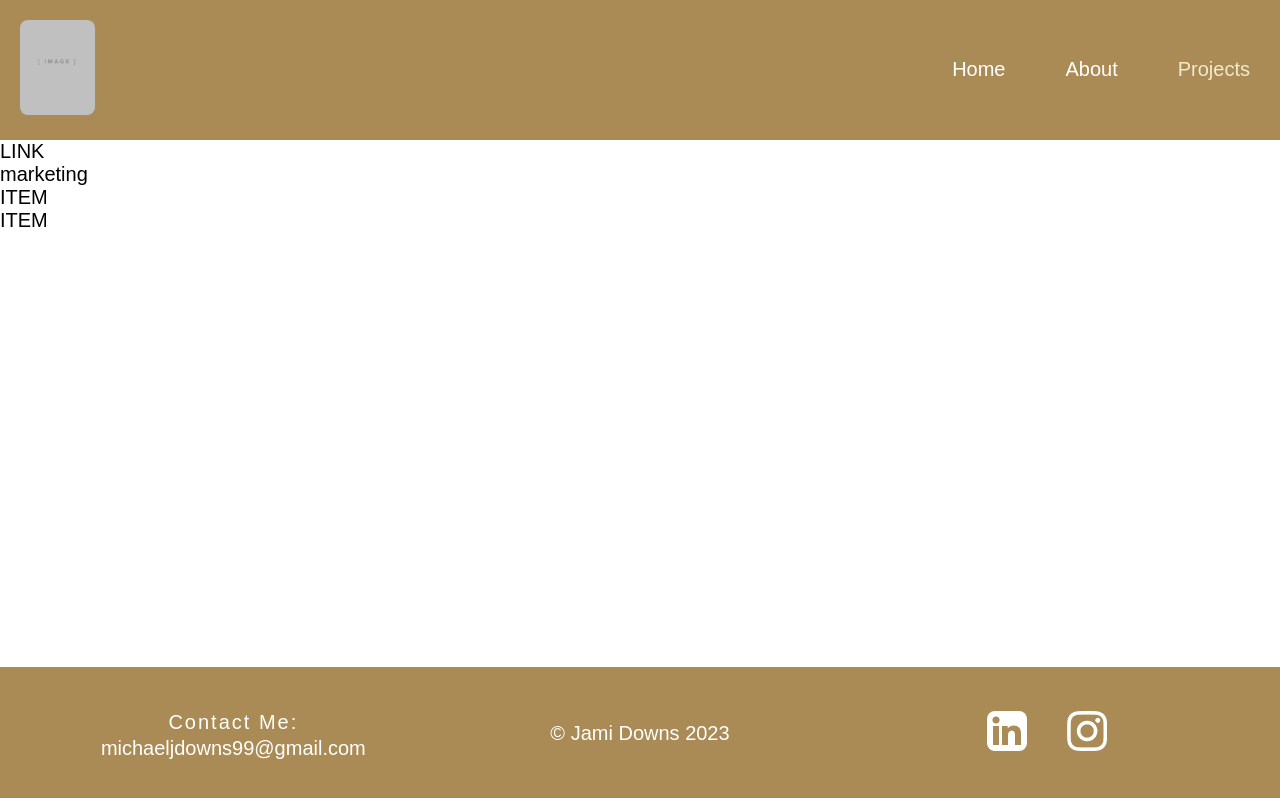
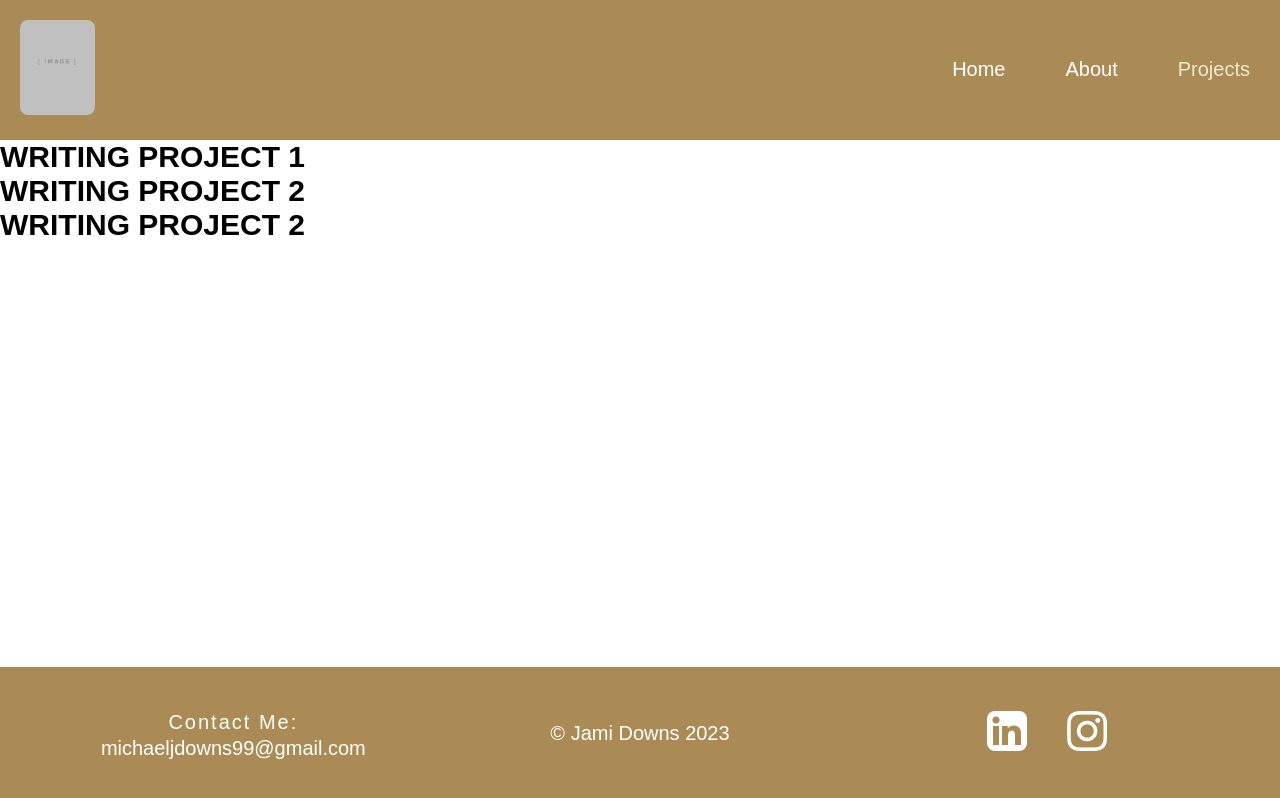
Before and after one commit to mdowns1999/jami-downs-portfolio, a React (Create React App) app: page /jami-downs-portfolio/projects/marketing in a window 1280 px wide. Built offline with nearby package versions, Linux system fonts and the light colour scheme; the HTML template or start-up script is replaced by a standard one.

Commit message:
Working on reusable Project Card

```diff
--- a/src/components/Projects/ProjectDetailPage.js
+++ b/src/components/Projects/ProjectDetailPage.js
@@ -1,5 +1,8 @@
+import { useParams } from "react-router-dom";
+
 const ProjectDetailPage = () => {
-    return <h1>PROJECT DETAIL</h1>
+    const params = useParams()
+    return <h1>PROJECT DETAIL: {params.id}</h1>
 }
 
 export default ProjectDetailPage;
--- a/src/components/Projects/ProjectList.js
+++ b/src/components/Projects/ProjectList.js
@@ -1,15 +1,33 @@
-import { Link, useParams } from 'react-router-dom';
-import classes from './ProjectList.module.css';
+import { Link, useParams } from "react-router-dom";
+import classes from "./ProjectList.module.css";
 
 const ProjectList = () => {
-    const params = useParams();
+  const params = useParams();
 
-    return <ul>
-        <li><Link to={`${"ph1"}`}>LINK</Link></li>
-        <li>{params.name}</li>
-        <li>ITEM</li>
-        <li>ITEM</li>
+  const PROJECTS = [
+    {
+      name: "writing",
+      projects: [
+        { id: "w1", name: "Writing Project 1" },
+        { id: "w2", name: "Writing Project 2" },
+        { id: "w1", name: "Writing Project 2" },
+      ],
+    },
+  ];
+
+  return (
+    <ul>
+      {PROJECTS[0].projects.map((project) => {
+        return <li>
+          <div>
+            <Link to={`${project.id}`}>
+              <h2>{project.name.toUpperCase()}</h2>
+            </Link>
+          </div>
+        </li>;
+      })}
     </ul>
-}
+  );
+};
 
 export default ProjectList;
--- a/src/components/Projects/ProjectsPage.js
+++ b/src/components/Projects/ProjectsPage.js
@@ -40,9 +40,7 @@ const ProjectsPage = () => {
       <section className={classes.subjects}>
         {projectSubjects.map((project) => {
             return <div className={classes.subjectBox} key={project.id} >
-                <div className={classes.textBoxOverlay}>
                 <Link to={`${project.name}`}><h2>{project.name.toUpperCase()}</h2></Link>
-                </div>
             </div>
         })}
       </section>
```
Also changed, not shown: src/components/Projects/ProjectCard.js (added, +13 -0 lines), src/components/Projects/ProjectCard.module.css (added, +21 -0 lines).
